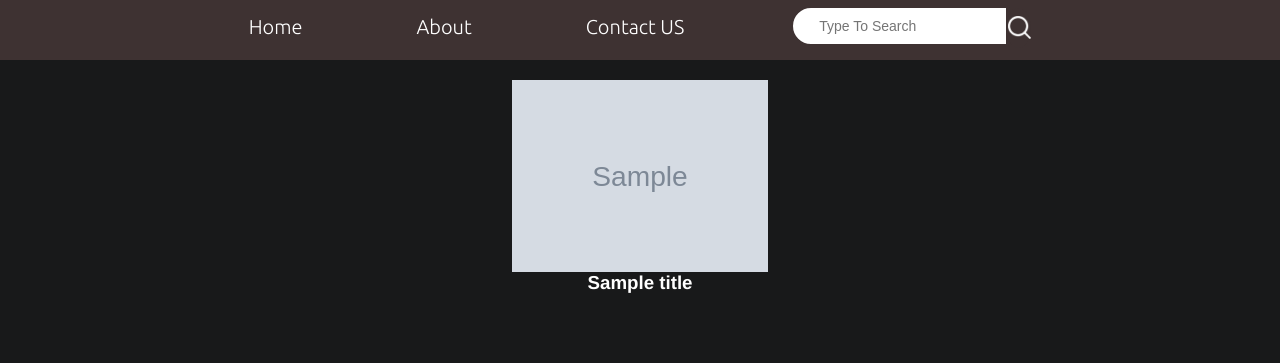
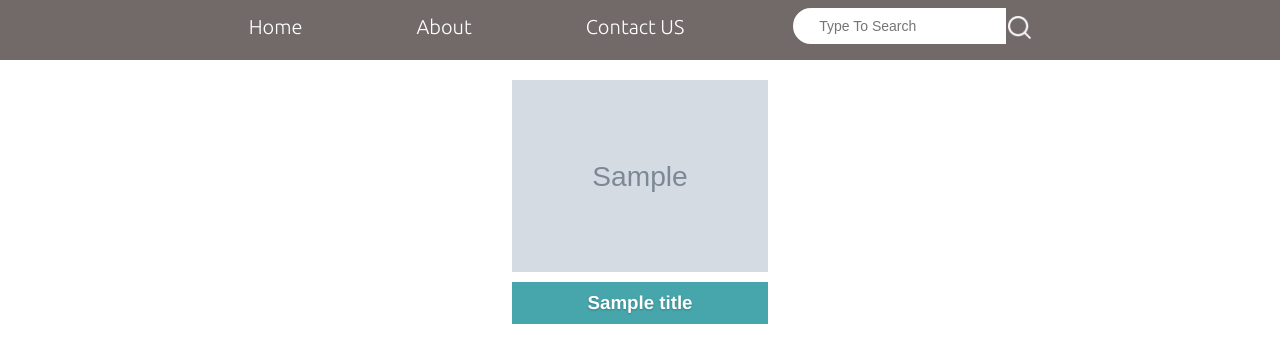
Before and after one commit to AJTimePyro/manga-web, a Flask app: template templates/manga.html in a window 1280 px wide. Shown: the top 363 px of the page. Run offline with Flask 2, Linux system fonts and the light colour scheme; the template is opened without the code that fills it: most values are stand-ins (such as "Sample title", 1, 10 or a date in 2020); grey boxes marked "Sample" are stand-in pictures.

Commit message:
upgraded chapter list page

```diff
--- a/static/css/chapter.css
+++ b/static/css/chapter.css
@@ -16,7 +16,7 @@
     user-select: none;
 }
 
-#poster div{
+#poster > div{
     display: flex;
     flex-direction: column;
     width: 20%;
@@ -25,7 +25,24 @@
 #poster h3{
     font-family: Helvetica, sans-serif;
     color: white;
-    margin: auto;
+}
+
+#poster-title{
+    background-color: orange;
+    text-align: center;
+    text-shadow: 0 1px 2px rgb(0 0 0 / 25%);
+    margin-top: 10px;
+    padding-top: 10px;
+    padding-bottom: 10px;
+    background-color: #46a6ab;
+
+    pointer-events: none;
+    -webkit-touch-callout: none;
+    -webkit-user-select: none;
+    -khtml-user-select: none;
+    -moz-user-select: none;
+    -ms-user-select: none;
+    user-select: none;
 }
 
 #chapters{
@@ -35,10 +52,12 @@
 
 .chapter{
     display: flex;
+    box-shadow: 0 4px 8px 0 rgb(0 0 0 / 20%);
+    border-radius: 5px;
     margin: 1%;
 }
 
 .chapter a{
     text-decoration: none;
-    color: white;
+    color: black;
 }
--- a/static/css/main.css
+++ b/static/css/main.css
@@ -1,23 +1,18 @@
 
 /* Reset CSS */
-*, html {
+*{
     margin:0;
     padding:0;
-    /* background-color: black; */
-}
-
-body{
-    background-color: #18191a;
 }
 
 :root {
-    --searchbox: #3e3232;
+    --searchbox: #726969;
 }
 
 #menubar{
     background: var(--searchbox);
 
-    /* Prevefnting Selecting Text */
+    /* Preventing Selecting Text */
     -webkit-touch-callout: none;
     -webkit-user-select: none;
     -khtml-user-select: none;
--- a/static/css/search.css
+++ b/static/css/search.css
@@ -52,7 +52,8 @@
     text-overflow: ellipsis;
     white-space: nowrap;
     text-decoration: none;
-    color: white;
+    color: black;
+    text-align: center;
 }
 
 .manga-title:hover{
--- a/templates/manga.html
+++ b/templates/manga.html
@@ -15,7 +15,9 @@
 <div id="poster">
     <div>
         <img id="poster-img" src="{{ poster }}" alt="Manga Poster">
-        <h3>{{ title }}</h3>
+        <div id="poster-title">
+            <h3>{{ title }}</h3>
+        </div>
     </div>
 </div>
 <div id="chapters"></div>
```
